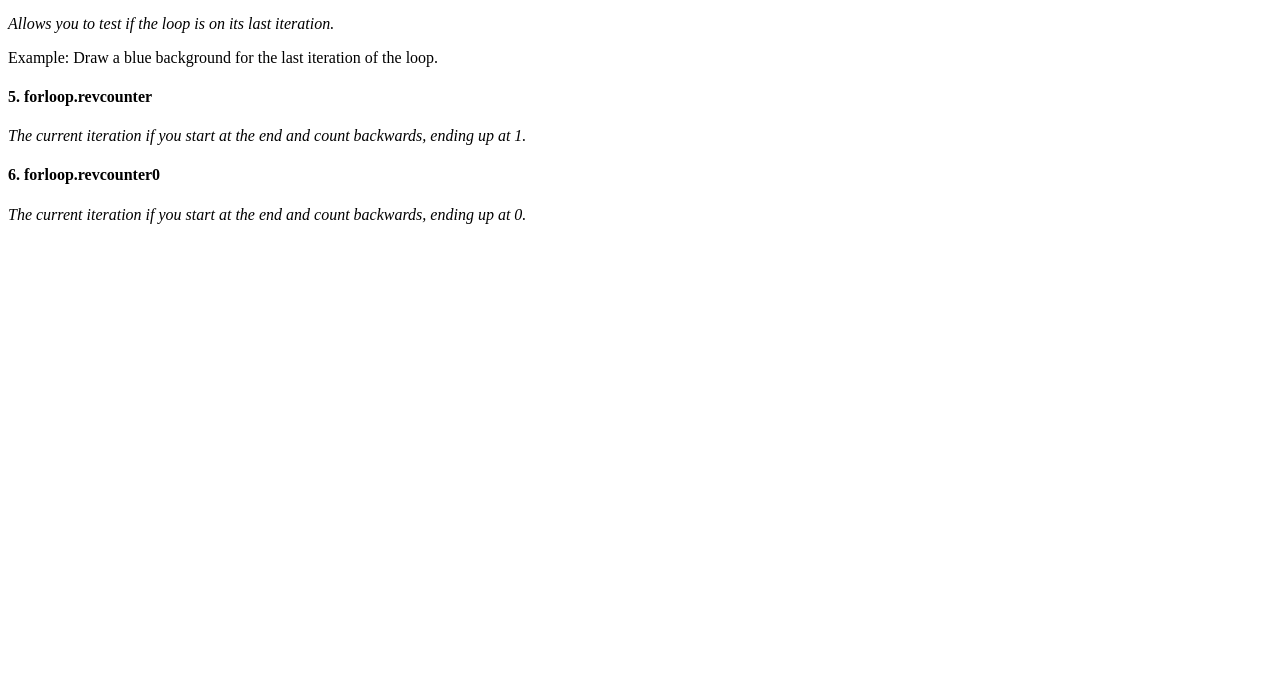
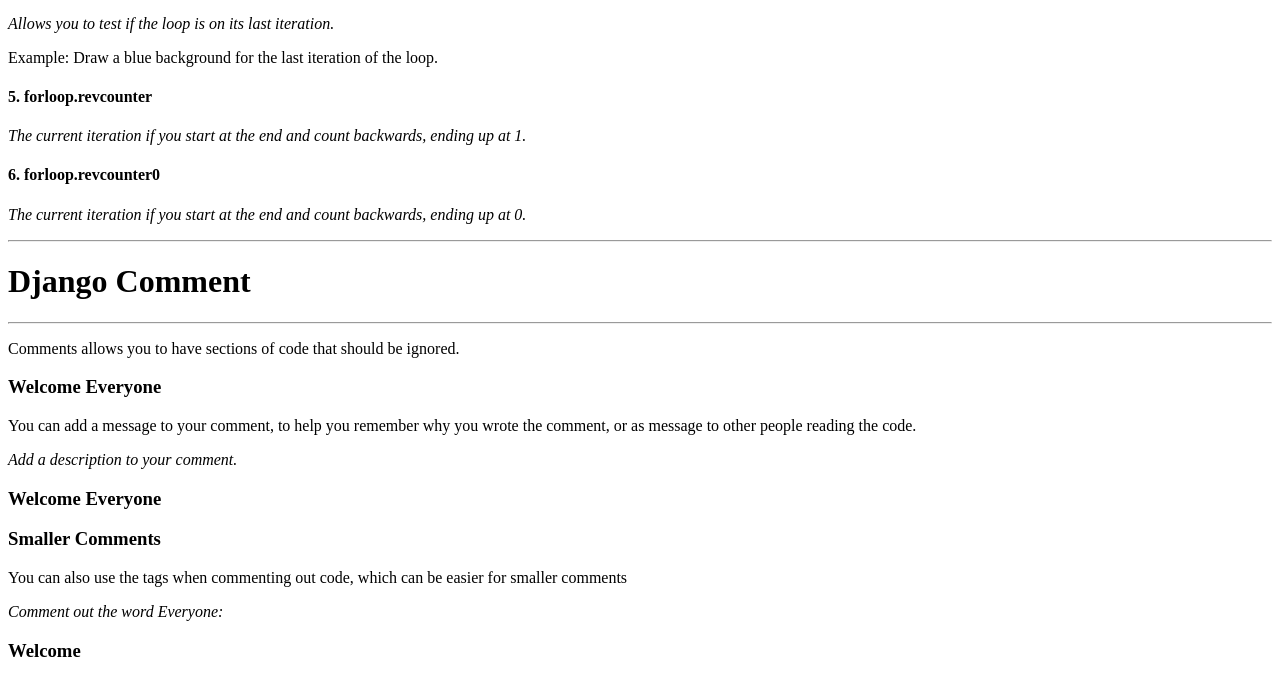
Before and after one commit to JekenMaharjan/django_practice, a Django app: template firstproject/firstapp/templates/django_syntax.html in a window 1280 px wide. Shown: the part 2654-3335 px from the top of the page. Before the commit the page ends 2878 px from the top, so only its background shows below. Run offline with Django 5.2, Linux system fonts and the light colour scheme; the template is opened without the code that fills it, so the values that code supplies are empty.

Commit message:
feat: django comments

```diff
--- a/firstproject/firstapp/templates/django_syntax.html
+++ b/firstproject/firstapp/templates/django_syntax.html
@@ -361,5 +361,34 @@
 
     {% comment %} ========================================================= {% endcomment %}
 
+    <hr>
+    <h1>Django Comment</h1>
+    <hr>
+
+    <p>Comments allows you to have sections of code that should be ignored.</p>
+    <h3>Welcome Everyone</h3>
+    {% comment %}
+    <h1>Welcome ladies and gentlemen</h1>
+    {% endcomment %}
+
+    <p>
+        You can add a message to your comment, to help you remember why you wrote the comment,
+        or as message to other people reading the code.
+    </p>
+
+    <i>Add a description to your comment.</i>
+    <h3>Welcome Everyone</h3>
+    {% comment "this was the original welcome message" %}
+        <h1>Welcome ladies and gentlemen</h1>
+    {% endcomment %}
+
+    <h3>Smaller Comments</h3>
+    <p>You can also use the {# ... #} tags when commenting out code, which can be easier for smaller comments</p>
+    <i>Comment out the word Everyone:</i>
+    <h3>Welcome{# Everyone#}</h3>
+
+    {% comment %} ========================================================= {% endcomment %}
+
+
 </body>
 </html>
```
